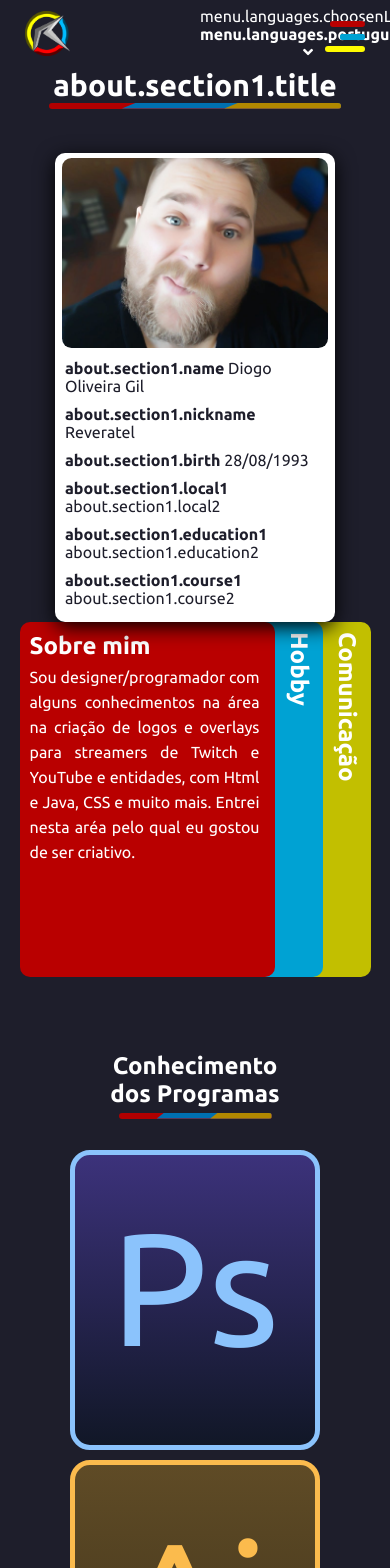
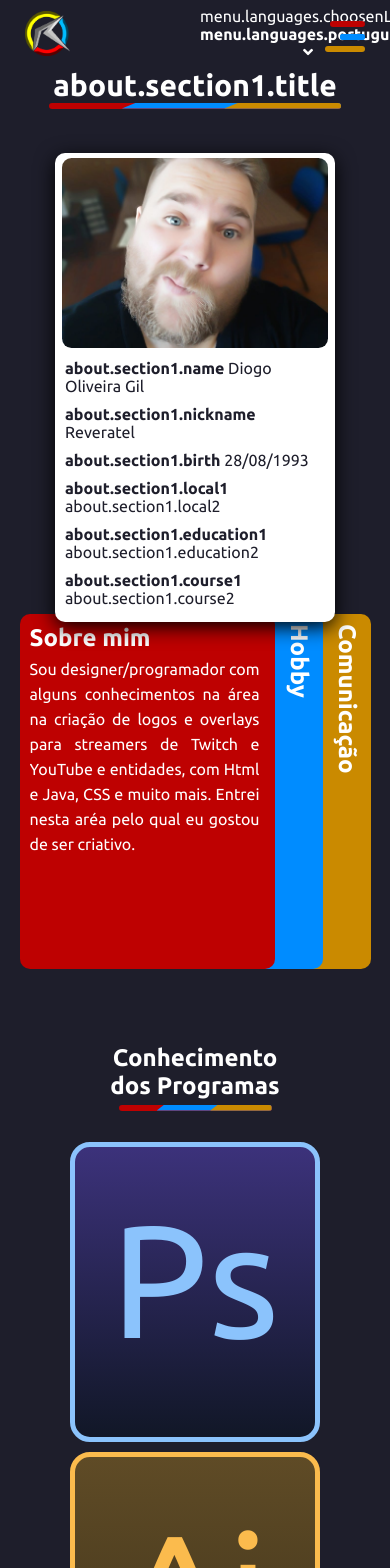
Before and after one commit to diogodesignergil/ePortfolio, a React (Create React App) app in the folder Client/: page /about in a window 390 px wide. Shown: the top 1568 px of the page. Built offline with nearby package versions, Linux system fonts and the light colour scheme; what i18next-xhr-backend would draw is missing.

Commit message:
About Card Responsive Update + Main Colores Update

```diff
--- a/Client/src/App.css
+++ b/Client/src/App.css
@@ -4,6 +4,9 @@
   margin: 0;
   padding: 0;
   box-sizing: border-box;
+  --red: rgb(190, 1, 1);
+  --blue: rgb(0, 140, 255);
+  --yellow: rgb(202, 138, 0);
 }
 
 /* ===== Scrollbar CSS ===== */
--- a/Client/src/components/layout/header/menu/menu.css
+++ b/Client/src/components/layout/header/menu/menu.css
@@ -43,20 +43,20 @@ nav {
 .icon span:nth-child(1) {
   top: 0px;
   width: 35px;
-  background: #b90000;
+  background-color: var(--red);
 }
 
 .icon span:nth-child(2),
 .icon span:nth-child(3) {
   top: 12.5px;
   width: 25px;
-  background: #00a2d3;
+  background-color: var(--blue);
 }
 
 .icon span:nth-child(4) {
   top: 25px;
   width: 40px;
-  background: #fffb00;
+  background-color: var(--yellow);
 }
 /* .icon.iconActive {
   background-color: rgb(31, 31, 31);
@@ -127,7 +127,7 @@ nav {
   margin: 0;
   top: 0;
   right: 0;
-  background: rgb(177, 130, 0);
+  background-color: var(--yellow);
   -webkit-clip-path: polygon(0 0, 100% 0, 100% 100%, 45% 100%);
   clip-path: polygon(0 0, 100% 0, 100% 100%, 45% 100%);
   width: 30%;
@@ -140,7 +140,7 @@ nav {
   margin: 0;
   top: 0;
   right: 0;
-  background: rgb(177, 0, 0);
+  background-color: var(--red);
   -webkit-clip-path: polygon(0 0, 100% 0, 100% 100%, 50% 100%);
   clip-path: polygon(20% 0, 100% 0, 100% 100%, 45% 100%);
   width: 100%;
@@ -154,7 +154,7 @@ nav {
   margin: 0;
   top: 0;
   right: 0;
-  background: rgb(0, 127, 177);
+  background-color: var(--blue);
   -webkit-clip-path: polygon(0 0, 100% 0, 100% 100%, 55% 100%);
   clip-path: polygon(10% 0, 100% 0, 100% 100%, 45% 100%);
   width: 100%;
@@ -168,7 +168,7 @@ nav {
   right: -30%;
   height: 100vh;
   top: 0;
-  background: rgb(177, 130, 0);
+  background-color: var(--yellow);
   -webkit-clip-path: polygon(0 0, 100% 0, 100% 100%, 45% 100%);
   clip-path: polygon(0 0, 100% 0, 100% 100%, 45% 100%);
   width: 30%;
@@ -182,7 +182,7 @@ nav {
   margin: 0;
   top: 0;
   right: 0;
-  background: rgb(177, 0, 0);
+  background-color: var(--red);
   -webkit-clip-path: polygon(0 0, 100% 0, 100% 100%, 50% 100%);
   clip-path: polygon(20% 0, 100% 0, 100% 100%, 45% 100%);
   width: 100%;
@@ -197,7 +197,7 @@ nav {
   margin: 0;
   top: 0;
   right: 0;
-  background: rgb(0, 127, 177);
+  background-color: var(--blue);
   -webkit-clip-path: polygon(0 0, 100% 0, 100% 100%, 55% 100%);
   clip-path: polygon(10% 0, 100% 0, 100% 100%, 45% 100%);
   width: 100%;
--- a/Client/src/components/line.css
+++ b/Client/src/components/line.css
@@ -13,13 +13,13 @@
 }
 
 .line hr:nth-child(1) {
-	background: rgb(177, 0, 0);
+  background-color: var(--red);
 }
 .line hr:nth-child(2) {
-	background: rgb(0, 112, 177);
+  background-color: var(--blue);
   clip-path: polygon(30% 0, 100% 0%, 100% 100%, 25% 100%);
 }
 .line hr:nth-child(3) {
-	background: rgb(177, 136, 0);
+  background-color: var(--yellow);
   clip-path: polygon(65% 0, 100% 0%, 100% 100%, 60% 100%);
 }
--- a/Client/src/page/about.css
+++ b/Client/src/page/about.css
@@ -78,7 +78,7 @@
   justify-content: center;
   align-content: center;
 }
-@media screen and (max-width: 750px) {
+@media screen and (max-width: 768px) {
   .info-contianer {
     width: 90%;
   }
@@ -100,7 +100,7 @@
   box-shadow: 5px 0 20px black;
   transition: 0.25s ease-in-out;
 }
-@media screen and (max-width: 750px) {
+@media screen and (max-width: 768px) {
   .card-contianer {
     box-shadow: 0 5px 20px black;
   }
@@ -145,7 +145,7 @@
 
 .slide-contianer .aboutme,
 .slide-contianer2 .aboutme {
-  background-color: #b90000;
+  background-color: var(--red);
   z-index: 3;
   position: relative;
   padding: 25px;
@@ -177,7 +177,8 @@
 
 .slide-contianer .hobby,
 .slide-contianer2 .hobby {
-  background-color: #00a2d3;
+  background-color: var(--blue);
+
   z-index: 2;
   position: relative;
   padding: 25px;
@@ -194,7 +195,8 @@
 .slide-contianer .hobby::after,
 .slide-contianer2 .hobby::after {
   content: "";
-  background: #00a2d3;
+  background-color: var(--blue);
+
   position: absolute;
   height: 100%;
   width: 20px;
@@ -241,7 +243,7 @@
 }
 .slide-contianer .comunication,
 .slide-contianer2 .comunication {
-  background-color: #c2bf00;
+  background-color: var(--yellow);
   z-index: 1;
   position: relative;
   padding: 25px;
@@ -257,7 +259,7 @@
 .slide-contianer .comunication::after,
 .slide-contianer2 .comunication::after {
   content: "";
-  background: #c2bf00;
+  background-color: var(--yellow);
   position: absolute;
   height: 100%;
   width: 20px;
@@ -340,7 +342,7 @@
   transition: 0.25s ease-in-out;
 }
 
-@media screen and (max-width: 750px) {
+@media screen and (max-width: 768px) {
   .slide-contianer {
     display: none;
   }
@@ -348,6 +350,7 @@
     position: relative;
     display: flex;
     margin: auto 0;
+    margin-top: -8px;
     max-height: 355px;
     height: 355px;
     width: 100%;
--- a/Client/src/page/contact.css
+++ b/Client/src/page/contact.css
@@ -71,16 +71,16 @@ textarea:focus {
 
 @keyframes border {
   0% {
-    border-bottom: 3px solid #ca1b1b;
+    border-bottom: 3px solid var(--red);
   }
   25% {
-    border-bottom: 3px solid #1b5eca;
+    border-bottom: 3px solid var(--blue);
   }
   75% {
-    border-bottom: 3px solid #cab01b;
+    border-bottom: 3px solid var(--yellow);
   }
   100% {
-    border-bottom: 3px solid #ca1b1b;
+    border-bottom: 3px solid var(--red);
   }
 }
 
```
Lines whose indentation alone changed are shown as unchanged.
